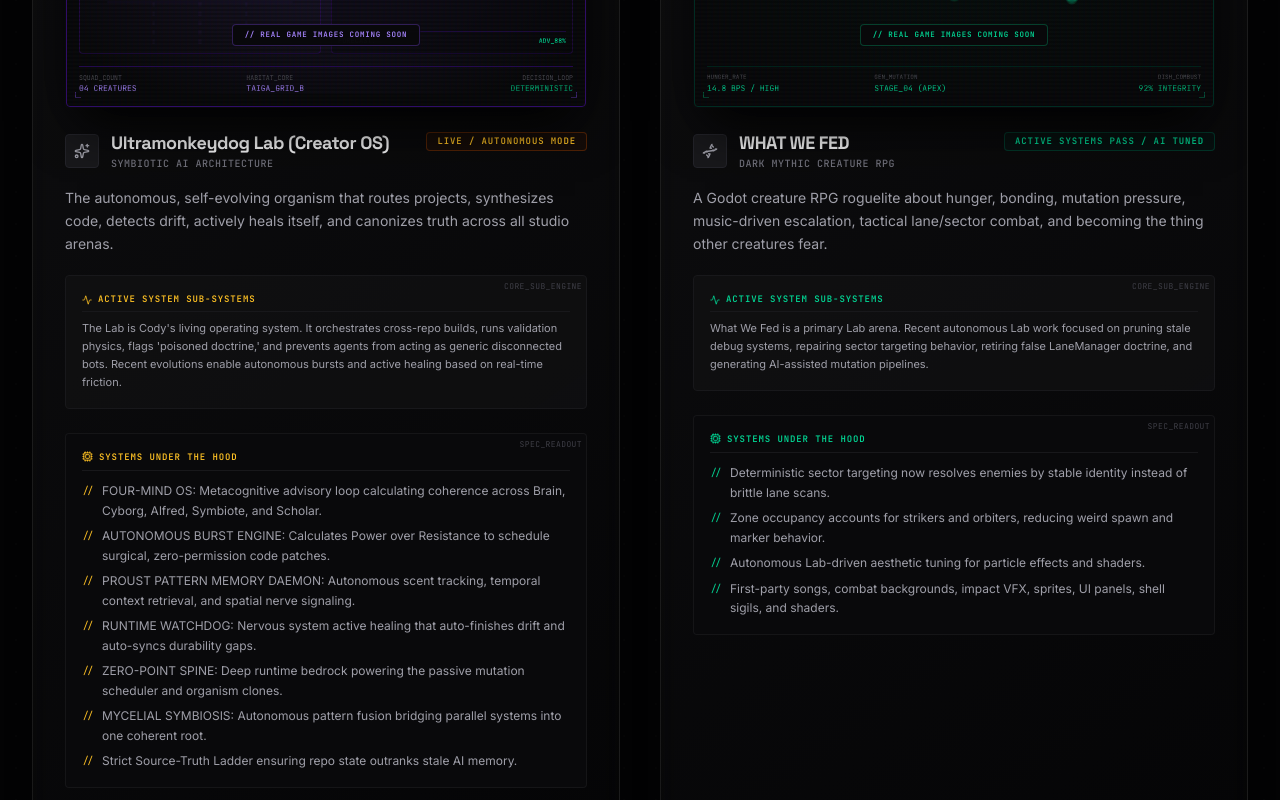
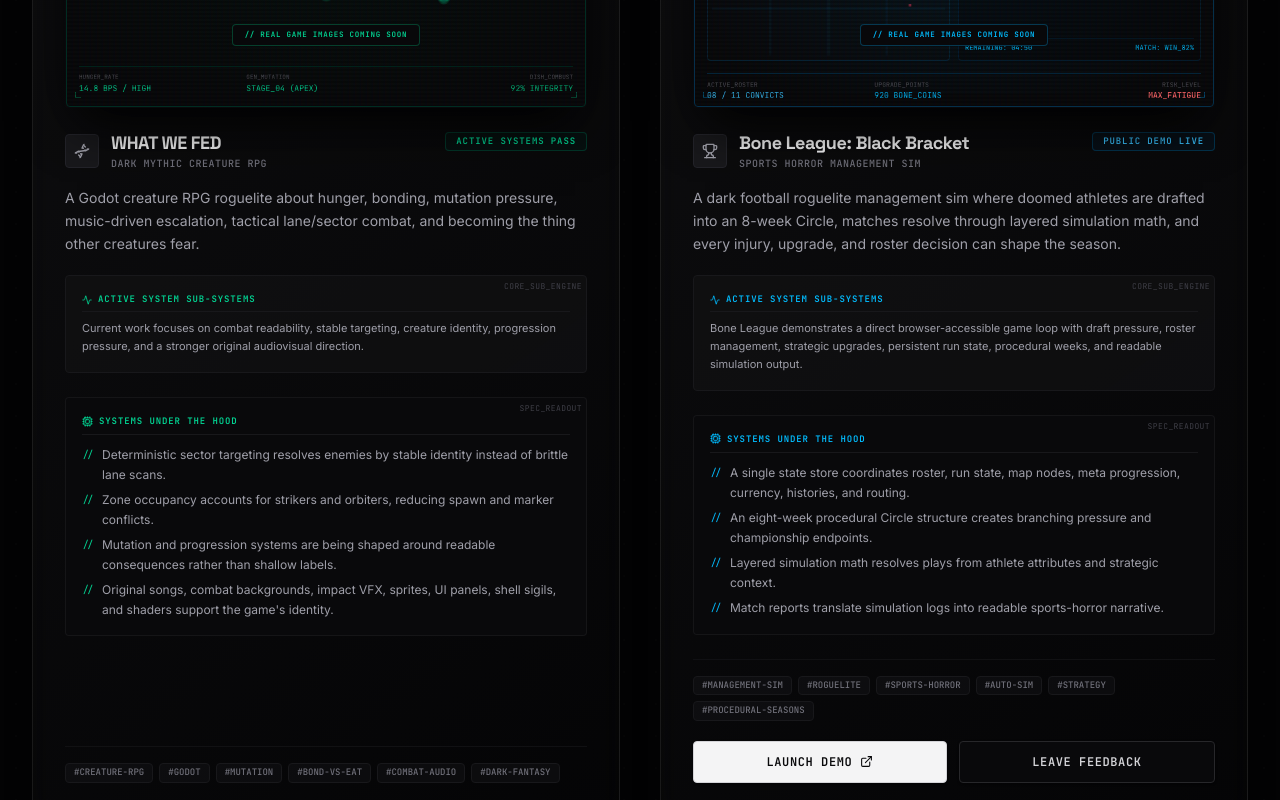
Before and after one commit to ultramonkey23/Ultramonkeydog-studios-, a React (Vite) app: page / in a window 1280 px wide. Shown: the part 2460-3260 px from the top of the page. Built offline with nearby package versions, Linux system fonts and the light colour scheme.

Commit message:
fix: remove private infrastructure from public project data

```diff
--- a/src/data.ts
+++ b/src/data.ts
@@ -7,148 +7,102 @@
 
 export const PROJECTS_DATA: Project[] = [
   {
-    id: "ultramonkeydog-lab",
-    title: "Ultramonkeydog Lab (Creator OS)",
-    tone: "Symbiotic AI architecture",
-    description: "The autonomous, self-evolving organism that routes projects, synthesizes code, detects drift, actively heals itself, and canonizes truth across all studio arenas.",
-    tags: ["Agentic OS", "Four-Mind OS", "Autonomous Burst", "Active Healing", "Mycelial Symbiosis", "Python", "Self-Evolving"],
-    status: "Live / Autonomous Mode",
-    accentColor: "warm-amber",
-    glowClass: "glow-amber",
-    conceptPrompt: "A crystalline bio-mechanical brain pulsing with routed data streams across a dark grid",
-    expandedDetails: "The Lab is Cody's living operating system. It orchestrates cross-repo builds, runs validation physics, flags 'poisoned doctrine,' and prevents agents from acting as generic disconnected bots. Recent evolutions enable autonomous bursts and active healing based on real-time friction.",
-    systemsUnderTheHood: [
-      "FOUR-MIND OS: Metacognitive advisory loop calculating coherence across Brain, Cyborg, Alfred, Symbiote, and Scholar.",
-      "AUTONOMOUS BURST ENGINE: Calculates Power over Resistance to schedule surgical, zero-permission code patches.",
-      "PROUST PATTERN MEMORY DAEMON: Autonomous scent tracking, temporal context retrieval, and spatial nerve signaling.",
-      "RUNTIME WATCHDOG: Nervous system active healing that auto-finishes drift and auto-syncs durability gaps.",
-      "ZERO-POINT SPINE: Deep runtime bedrock powering the passive mutation scheduler and organism clones.",
-      "MYCELIAL SYMBIOSIS: Autonomous pattern fusion bridging parallel systems into one coherent root.",
-      "Strict Source-Truth Ladder ensuring repo state outranks stale AI memory."
-    ],
-  },
-  {
     id: "what-we-fed",
     title: "WHAT WE FED",
     tone: "Dark mythic creature RPG",
-    description:
-      "A Godot creature RPG roguelite about hunger, bonding, mutation pressure, music-driven escalation, tactical lane/sector combat, and becoming the thing other creatures fear.",
+    description: "A Godot creature RPG roguelite about hunger, bonding, mutation pressure, music-driven escalation, tactical lane/sector combat, and becoming the thing other creatures fear.",
     tags: ["Creature RPG", "Godot", "Mutation", "Bond vs Eat", "Combat Audio", "Dark Fantasy"],
-    status: "Active Systems Pass / AI Tuned",
+    status: "Active Systems Pass",
     accentColor: "neon-green",
     glowClass: "glow-green",
     conceptPrompt: "A bioluminescent organic helix mutating in dark waters",
-    expandedDetails:
-      "What We Fed is a primary Lab arena. Recent autonomous Lab work focused on pruning stale debug systems, repairing sector targeting behavior, retiring false LaneManager doctrine, and generating AI-assisted mutation pipelines.",
+    expandedDetails: "Current work focuses on combat readability, stable targeting, creature identity, progression pressure, and a stronger original audiovisual direction.",
     systemsUnderTheHood: [
-      "Deterministic sector targeting now resolves enemies by stable identity instead of brittle lane scans.",
-      "Zone occupancy accounts for strikers and orbiters, reducing weird spawn and marker behavior.",
-      "Autonomous Lab-driven aesthetic tuning for particle effects and shaders.",
-      "First-party songs, combat backgrounds, impact VFX, sprites, UI panels, shell sigils, and shaders.",
+      "Deterministic sector targeting resolves enemies by stable identity instead of brittle lane scans.",
+      "Zone occupancy accounts for strikers and orbiters, reducing spawn and marker conflicts.",
+      "Mutation and progression systems are being shaped around readable consequences rather than shallow labels.",
+      "Original songs, combat backgrounds, impact VFX, sprites, UI panels, shell sigils, and shaders support the game's identity.",
     ],
   },
   {
     id: "bone-league",
     title: "Bone League: Black Bracket",
     tone: "Sports horror management sim",
-    description:
-      "A dark football roguelite management sim where doomed athletes are drafted into an 8-week Circle, matches resolve through layered simulation math, and every injury, upgrade, and roster decision can shape the season.",
+    description: "A dark football roguelite management sim where doomed athletes are drafted into an 8-week Circle, matches resolve through layered simulation math, and every injury, upgrade, and roster decision can shape the season.",
     tags: ["Management Sim", "Roguelite", "Sports Horror", "Auto-Sim", "Strategy", "Procedural Seasons"],
     status: "Public Demo Live",
     accentColor: "electric-blue",
     glowClass: "glow-blue",
     conceptPrompt: "A digital tactical football hologram overlaying stadium blueprints",
     demoUrl: "https://bone-league-black-bracket-604506170438.us-east1.run.app",
-    expandedDetails:
-      "Bone League proves the studio can ship direct browser-accessible systems: draft pressure, roster management, strategic upgrades, persistent run state, procedural weeks, and readable simulation output.",
+    expandedDetails: "Bone League demonstrates a direct browser-accessible game loop with draft pressure, roster management, strategic upgrades, persistent run state, procedural weeks, and readable simulation output.",
     systemsUnderTheHood: [
-      "Single source-of-truth Zustand store orchestrating run state, roster, map nodes, meta progression, currency, histories, and routing.",
-      "8-week procedural Circle Map structure with branching nodes, lane criteria, forward limits, and final championship endpoints.",
-      "Math play simulator calculating Strength, Polish, Brutality, Awareness, Cunning, Precision, Speed, Agility, Grit, and Potential.",
-      "Episodic prose match reports translate mathematical simulation logs into readable game narrative.",
+      "A single state store coordinates roster, run state, map nodes, meta progression, currency, histories, and routing.",
+      "An eight-week procedural Circle structure creates branching pressure and championship endpoints.",
+      "Layered simulation math resolves plays from athlete attributes and strategic context.",
+      "Match reports translate simulation logs into readable sports-horror narrative.",
     ],
   },
   {
     id: "savage-crown",
     title: "Savage Crown",
     tone: "Mobile-native mutation roguelite",
-    description:
-      "A native Android action roguelite systems project where mutations, creatures, passives, projectiles, and stat growth fuse into a living Crownbeast identity.",
+    description: "A native Android action roguelite systems project where mutations, creatures, passives, projectiles, and stat growth fuse into a living Crownbeast identity.",
     tags: ["Android Native", "C++ Core", "Kotlin/JNI", "Mutation Draft", "Crownbeast", "Offline-First"],
-    status: "CI_APK_BUILT / Device Proof Pending",
+    status: "APK Built / Device Proof Scoped Separately",
     accentColor: "crimson",
     glowClass: "glow-crimson",
     conceptPrompt: "A fractured kaiju crown radiating mutation energy across a dark mobile canvas",
-    expandedDetails:
-      "Savage Crown is the studio's native technical proof track: deterministic C++ gameplay systems, Kotlin/JNI bridging, Android device validation, and Lab-routed autonomous cross-language integration passes.",
+    expandedDetails: "Savage Crown is the studio's native technical track: deterministic C++ gameplay, Kotlin/JNI integration, offline-first runtime law, Android builds, and separately witnessed device validation.",
     systemsUnderTheHood: [
-      "Biological UI wiring mapping C++ Feral, Cohesive, Elastic, and Entropic engine stats to the Kotlin UI layer.",
-      "Unbounded leveling physics replaced shallow linear hardcaps with a dynamic resistance curve.",
-      "JNI hot paths were flattened through Android CriticalNative bridge work for lower-overhead simulation calls.",
-      "Offline-first runtime law keeps gameplay independent from network services, API keys, quotas, or cloud calls.",
-      "Python-driven autonomous lab integrations directly injecting C++ and Kotlin structure into the game engine.",
+      "Biological UI wiring maps native simulation state into the Kotlin presentation layer.",
+      "Dynamic resistance curves support long-form leveling without shallow linear hardcaps.",
+      "JNI hot paths reduce overhead across the native/mobile bridge.",
+      "Gameplay remains independent from network services, API keys, quotas, or cloud calls.",
     ],
-  },
-  {
-    id: "lab-cockpit",
-    title: "Lab Cockpit",
-    tone: "Stateless command glass",
-    description: "The native Android frontend for the Creator OS, transforming Terminal/CLI work into a touch-friendly, on-the-go interface without storing durable truth.",
-    tags: ["Android Native", "Kotlin", "Lab Interface", "Creator Tooling"],
-    status: "LOCAL_APK_BUILT / Termux Active",
-    accentColor: "violet",
-    glowClass: "glow-violet",
-    conceptPrompt: "A sleek, dark dashboard interface controlling a massive off-screen engine",
-    expandedDetails: "Cockpit is the mobile command center for Cody. It triggers boots, routes projects, and fires AI sweeps directly from the phone. It is stateless—pure command glass—leaving the heavy lifting to the Lab's local Termux engine."
   },
   {
     id: "saga-anxious-fluff",
     title: "Saga of an Anxious Fluff",
     tone: "Colorful sensory-aware RPG",
-    description:
-      "A family-facing creature-growth RPG dedicated to Cody's son, proving accessible and sensory-aware games can still carry deep progression and satisfying system math.",
+    description: "A family-facing creature-growth RPG dedicated to Cody's son, proving accessible and sensory-aware games can still carry deep progression and satisfying system math.",
     tags: ["All-Ages RPG", "Creature Growth", "Family-Friendly", "Progression", "Sensory-Aware"],
     status: "Design / Early Build",
     accentColor: "warm-amber",
     glowClass: "glow-amber",
     conceptPrompt: "A glowing fuzzy golden organism radiating safety in deep woods",
-    expandedDetails:
-      "This branch concentrates the studio's accessibility work: predictable loops, gentle audio control, readable emotion, steady visuals, and mechanical depth without harsh sensory pressure.",
+    expandedDetails: "This branch concentrates the studio's accessibility work: predictable loops, gentle audio control, readable emotion, steady visuals, and mechanical depth without harsh sensory pressure.",
   },
   {
     id: "feral-formation",
     title: "Feral Formation",
     tone: "Tactical creature-party roguelite",
-    description:
-      "A tactical creature-party roguelite where squad management, tempo control, clash windows, adaptive rewards, and formation strategy decide the run.",
+    description: "A tactical creature-party roguelite where squad management, tempo control, clash windows, adaptive rewards, and formation strategy decide the run.",
     tags: ["Tactical RPG", "Creature Party", "Roguelite", "Formation Systems", "Deterministic Combat"],
     status: "Public Demo Live",
     accentColor: "violet",
     glowClass: "glow-violet",
     conceptPrompt: "A tactical cybernetic grid displaying formation-driven matchup vectors",
     demoUrl: "https://feral-formation-604506170438.us-east1.run.app",
-    expandedDetails:
-      "Feral Formation is a high-tactical, mobile-first creature-party RPG roguelite with deterministic combat, clash windows, adaptive rewards, persistent creature mastery, matchup forecasting, and formation-driven strategy.",
+    expandedDetails: "Feral Formation is a mobile-first creature-party roguelite with deterministic combat, clash windows, adaptive rewards, persistent creature mastery, matchup forecasting, and formation-driven strategy.",
   },
   {
     id: "box-o-battles",
     title: "Box o' Battles",
-    tone: "Evidence-aware Arbiter matchup analysis engine",
-    description:
-      "An interactive matchup analysis program that evaluates combatants, scenarios, and verified evidence citations to generate schema-backed Arbiter verdicts.",
-    tags: ["Interactive Arbiter", "Evidence-Aware", "JSON Schema", "Matchup Engine", "TypeScript", "Public Demo"],
-    status: "Interactive Web Program Live",
+    tone: "Evidence-aware matchup analysis",
+    description: "A standalone Arbiter project that locks versions and scenarios, builds evidence-backed permanent-defeat routes, and produces structured matchup verdict packets.",
+    tags: ["Arbiter", "Evidence-Aware", "Structured Verdicts", "Matchup Analysis", "Read-Only Consumer"],
+    status: "Studios Read-Only Preview",
     accentColor: "warm-amber",
     glowClass: "glow-amber",
-    conceptPrompt: "A glowing holographic battle arena displaying evidence vectors and Arbiter verdict metrics",
+    conceptPrompt: "A premium battle card unfolding into an evidence-aware verdict chamber",
     demoUrl: "#box-o-battles",
-    expandedDetails:
-      "Box o' Battles demonstrates Cody's evidence-gated analytical Arbiter system. Users can select combatants, environments, and evidence citations to run live verdict calculations validated against JSON Schema specifications.",
+    expandedDetails: "The Box o' Battles repository owns evidence ingestion, evaluation, schema validation, and packet generation. The Studios website presents approved corpus output read-only and does not implement a competing evaluator.",
     systemsUnderTheHood: [
-      "Evidence-gated Arbiter verdict evaluation engine with strict citation validation.",
-      "Full JSON Schema enforcement (schemas/arbiter-verdict-v1.schema.json).",
-      "Interactive combatant, environment, and feat citation matrix builder.",
-      "Decoupled Lab-tail project architecture with zero runtime Lab dependency.",
+      "Strict version, scenario, and victory-condition locking before analysis.",
+      "Permanent-defeat route comparison across access, interaction, effect, permanence, repeatability, and behavior.",
+      "Evidence records with source class, exact locator, limitations, and load-bearing claims.",
+      "Structured packets designed for deterministic replay and read-only public consumption.",
     ],
   },
 ];
@@ -191,7 +145,7 @@
   },
   {
     title: "Documentation",
-    roleDescription: "Turning design notes, code decisions, receipts, and build proof into durable project memory.",
+    roleDescription: "Turning design notes, code decisions, and build proof into durable project memory.",
     iconName: "FileText",
     howAiHelps: "Collects scattered direction into readable specs, handoffs, and validation records.",
     exampleOutput: "Living docs",
```
